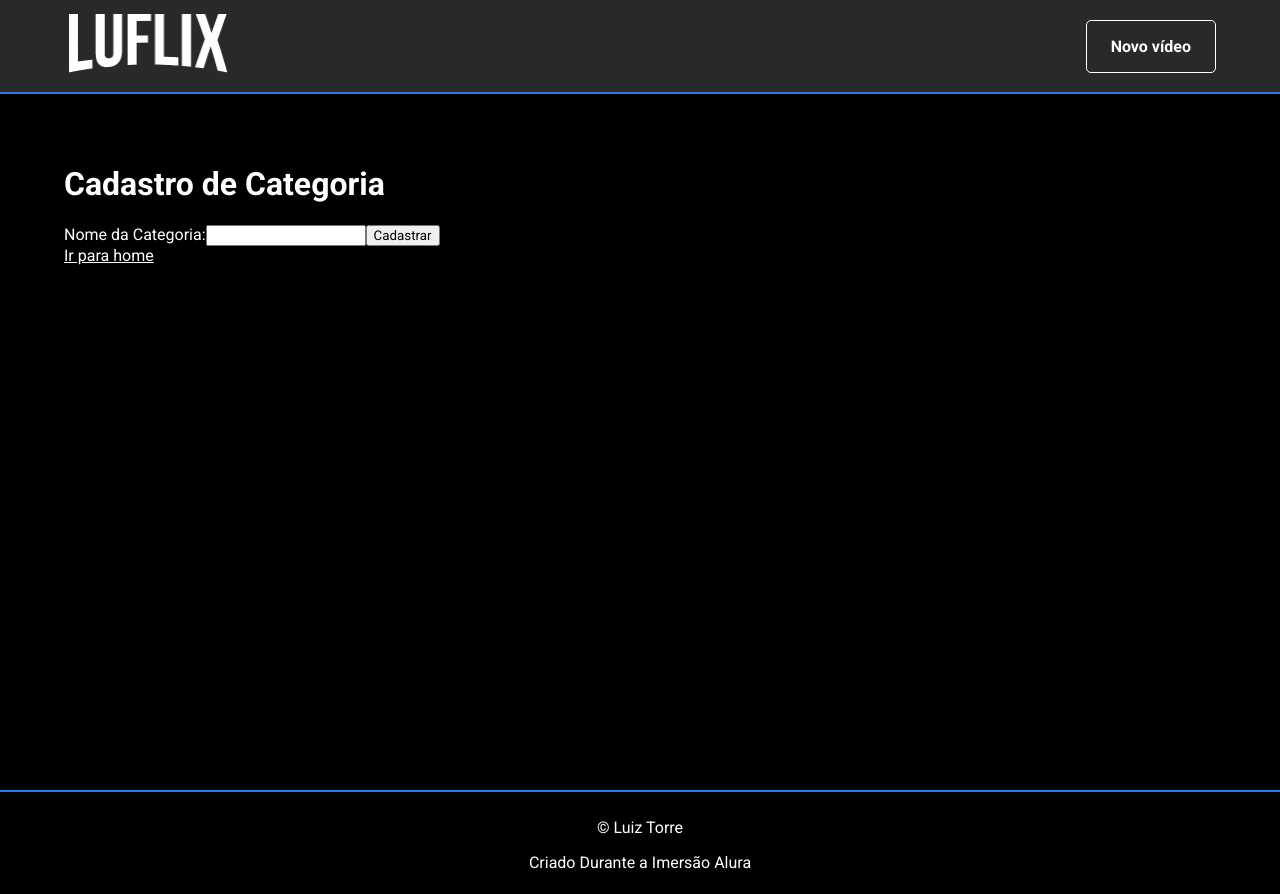
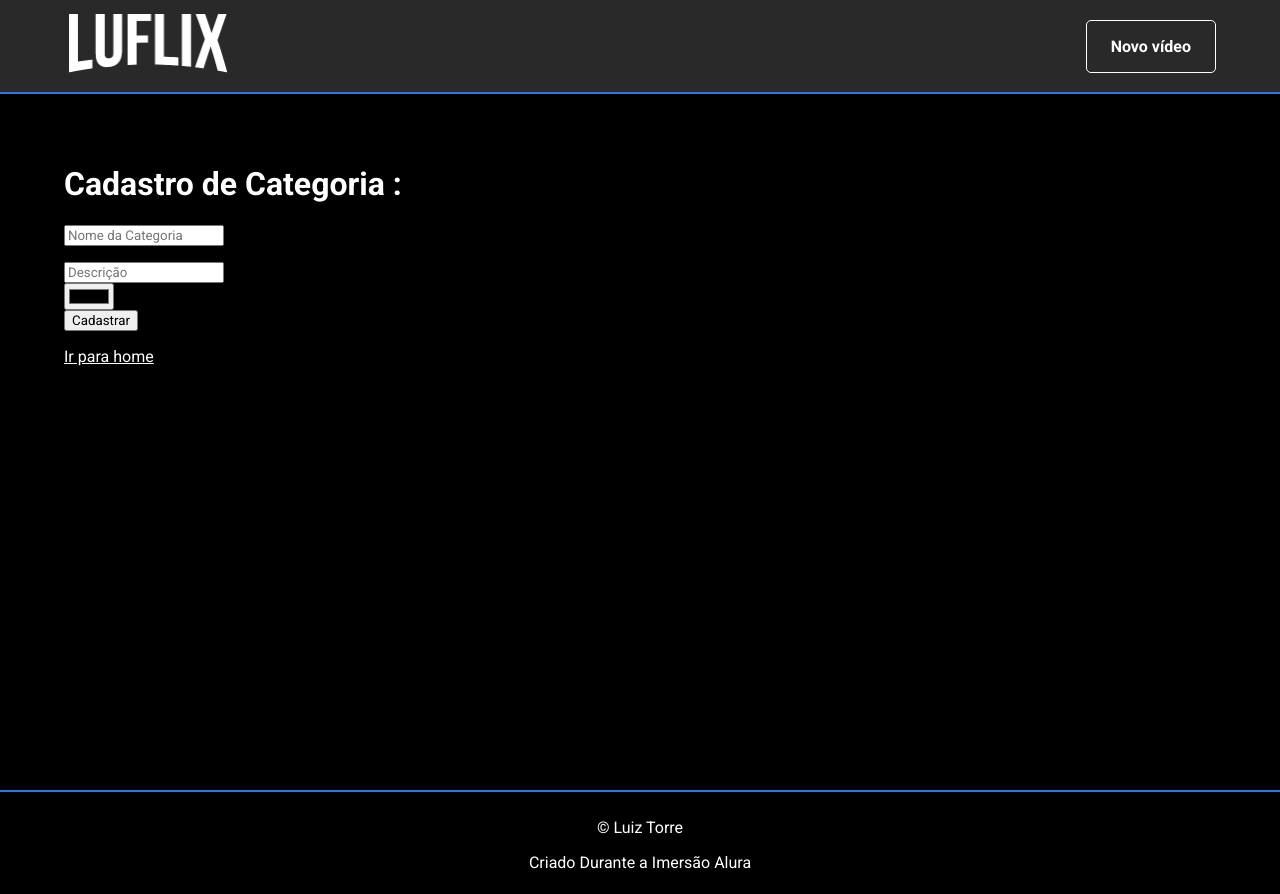
Before and after one commit to Luiz-Torre/LUFLIX, a React (Create React App) app: page /cadastro/categoria in a window 1280 px wide. Built offline with nearby package versions, Linux system fonts and the light colour scheme.

Commit message:
Pre finalizando o cadastro de categoria

```diff
--- a/public/index.html
+++ b/public/index.html
@@ -27,7 +27,7 @@
       work correctly both with client-side routing and a non-root public URL.
       Learn how to configure a non-root public URL by running `npm run build`.
     -->
-    <title>React App</title>
+    <title>LUFLIX</title>
   </head>
   <body>
     <noscript>You need to enable JavaScript to run this app.</noscript>
--- /dev/null
+++ b/src/components/FormField/index.js
@@ -0,0 +1,19 @@
+import React from "react";
+
+function FormField({ placeholder, type, name, value, onChange }) {
+  return (
+    <div>
+      <label>
+        <input
+          type={type}
+          value={value}
+          name={name}
+          onChange={onChange}
+          placeholder = {placeholder}
+        />
+      </label>
+    </div>
+  )
+}
+
+export default FormField;
--- a/src/pages/cadastro/Categoria/index.js
+++ b/src/pages/cadastro/Categoria/index.js
@@ -1,20 +1,82 @@
-import React from 'react';
+import React, {useState} from 'react';
 import { Link } from 'react-router-dom';
 import PageDefault from '../../../components/PageDefault';
+import FormField from '../../../components/FormField';
+
 
 function CadastroCategoria() {
+  const [categorias, setCategorias] = useState([]);
+
+  const valoresIniciais = {
+    nome : '',
+    descricao : '',
+    cor : '',
+  }
+  const [values, setValues] = useState(valoresIniciais);
+
+  function setValue(chave, valor){
+    setValues({
+      ...values,
+      [chave]: valor,
+
+    })
+  }
+
+  function handleChange(infosDoEvento) {
+    setValue(
+      infosDoEvento.target.getAttribute('name'),
+      infosDoEvento.target.value
+    );
+  }
+
   return (
     <PageDefault>
-      <h1>Cadastro de Categoria</h1>
+      <h1>Cadastro de Categoria : {values.nome} </h1>
 
-      <form>
+      <form onSubmit={function handleSubmit(infosDoEvento){
+         infosDoEvento.preventDefault();
+         setCategorias([
+           ...categorias,
+           values
+         ]);
 
-        <label>
-          Nome da Categoria:
-          <input
-            type="text"
+        }}>
+        <div>
+        <FormField
+               type="text"
+               name="nome"
+               value={values.nome}
+               onChange={handleChange}
+               placeholder = "Nome da Categoria"
+
+
           />
-        </label>
+
+
+        </div>
+        <p></p>
+
+        <div>
+        <FormField
+          type="textarea"
+          name="descricao"
+          value={values.descricao}
+          onChange={handleChange}
+          placeholder = "Descrição"
+
+          />
+        </div>
+
+        <div>
+        <FormField
+          type="color"
+          name="cor"
+          value={values.cor}
+          placeholder = "Descrição"
+          onChange={handleChange}
+        />
+        </div>
+
 
         <button>
           Cadastrar
@@ -22,9 +84,21 @@
       </form>
 
 
-      <Link to="/">
+
+
+      <div>
+
+        <ul>{categorias.map((categoria)=> {
+        return(
+            <li key={categoria}>
+              {categoria.nome}
+           </li>)
+          })}
+        </ul>
+        <Link to="/">
         Ir para home
-      </Link>
+        </Link>
+      </div>
     </PageDefault>
   )
 }
--- a/src/pages/cadastro/Video/cadastro_video.js
+++ b/src/pages/cadastro/Video/cadastro_video.js
@@ -1,4 +1,4 @@
-import React from 'react';
+import React/*, {useState}*/ from 'react';
 import PageDefault from '../../../components/PageDefault';
 import {Link} from 'react-router-dom';
 
@@ -6,32 +6,9 @@
     return (
       <PageDefault>
 
-        <body>
-<form name="meu_form">
-
-  <h1>Cadastro de Vídeo </h1>
-  <label for="nome "> Nome : </label><p></p>
-  <input type="text" id="nomeid" placeholder="Nome do Video" required="required" name="nome" />
-
-  <p><label for="categoria">Categoria</label><p></p>
-  <input type="text" id="categoriaid" placeholder="Temporada1" required="required" name="categoria" />
-
-</p> <label for="url">URL</label><p></p>
-  <input type="url" id="urlid" placeholder="www.youtube.com/" required="required" name="URL" />
-
-
-
-  <p><input type="submit" class="enviar" onclick="Enviar();" value="Enviar" /></p>
-</form>
-
-</body>
-
-      <p>
-
          <Link to ="/cadastro/categoria">
              Cadastrar Categoria
          </Link>
-      </p>
       </PageDefault>
     )
 
```
Also changed, not shown: src/pages/cadastro/Categoria/categoria.css (deleted).
